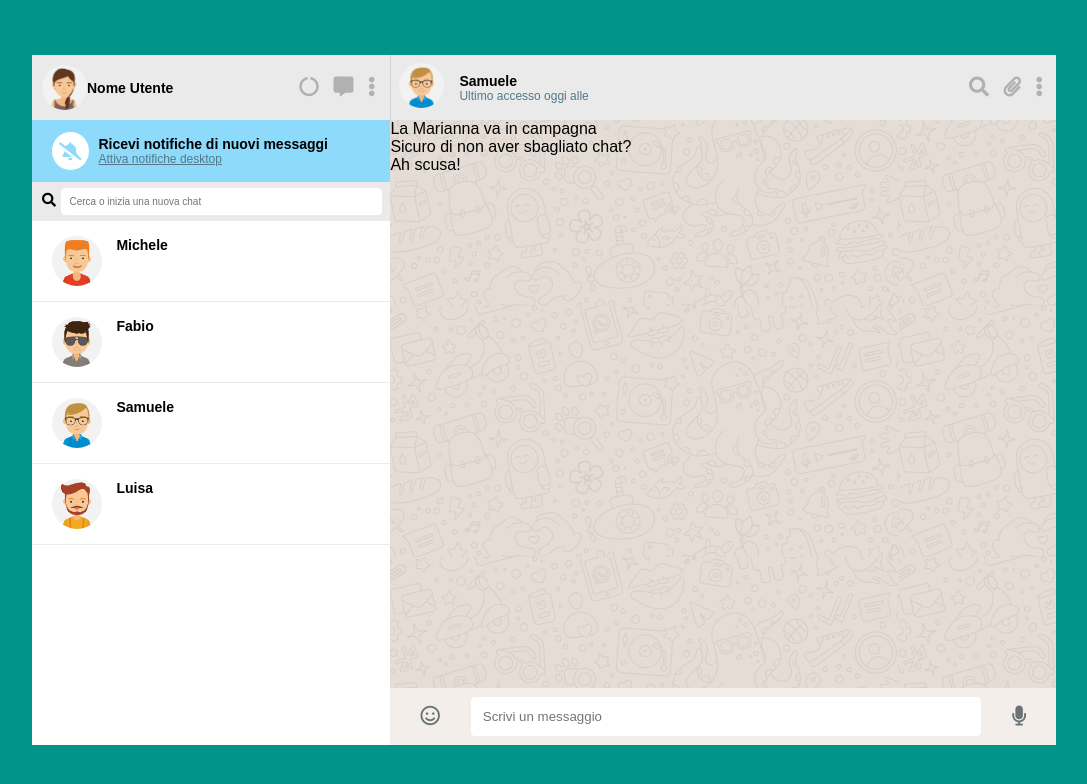
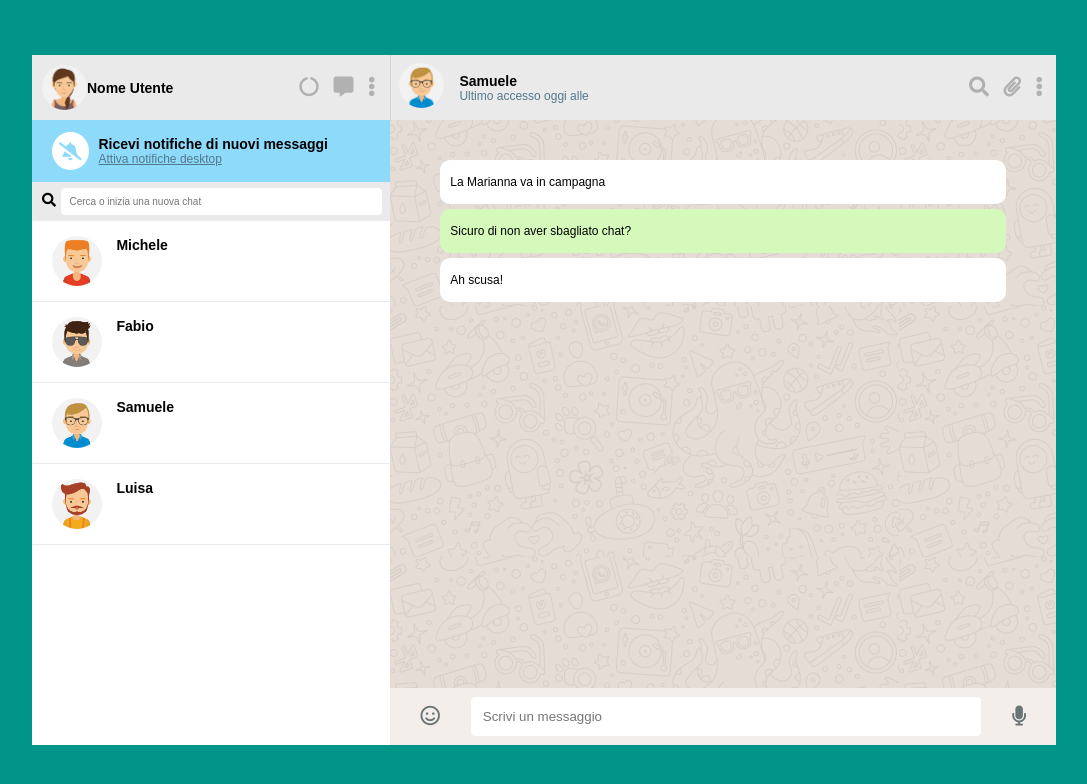
Before and after one commit to Deki97/vue-boolzapp, a plain HTML site: page milestone-1/index.html in a window 1280 px wide. Shown: the whole page, without its empty margins (96-1183 px from the left). Drawn offline with nearby package versions, Linux system fonts and the light colour scheme.

Commit message:
current chat ul li

```diff
--- a/milestone-1/css/style.css
+++ b/milestone-1/css/style.css
@@ -209,6 +209,20 @@ ul {
 /* Current chat */
 .current-chat {
     flex-grow: 1;
+    width: 85%;
+    margin: auto;
+}
+
+.current-chat ul {
+    margin-top: 40px;
+}
+
+.current-chat li {
+    font-size: 12px;
+    padding: 15px 10px;
+    border-radius: 10px;
+    text-align: left;
+    margin: 5px 0;
 }
 /* End current chat */
 
@@ -245,12 +259,10 @@ ul {
 }
 
 /* Gestione messaggi tra utente e interlocutore */
-.sent-message {
+.sent {
     background-color: #d5f9ba;
-    text-align: right;
 }
 
-.received-message {
+.received {
     background-color: #ffffff;
-    text-align: left;
 }
--- a/milestone-1/index.html
+++ b/milestone-1/index.html
@@ -116,8 +116,10 @@
                                 <li class="received-message">
                                     Ciao Dejan!
                                 </li> -->
-                                <li v-for="(element, index) in contacts[2].messages">
+                                <li v-for="(element, index) in contacts[2].messages"
+                                :class="element.status === 'sent' ? 'sent' : 'received'">
                                     {{ element.text }}
+                                    <!-- <span>{{ element.date}}</span> -->
                                 </li>
                             </ul>
                         </div>
```
